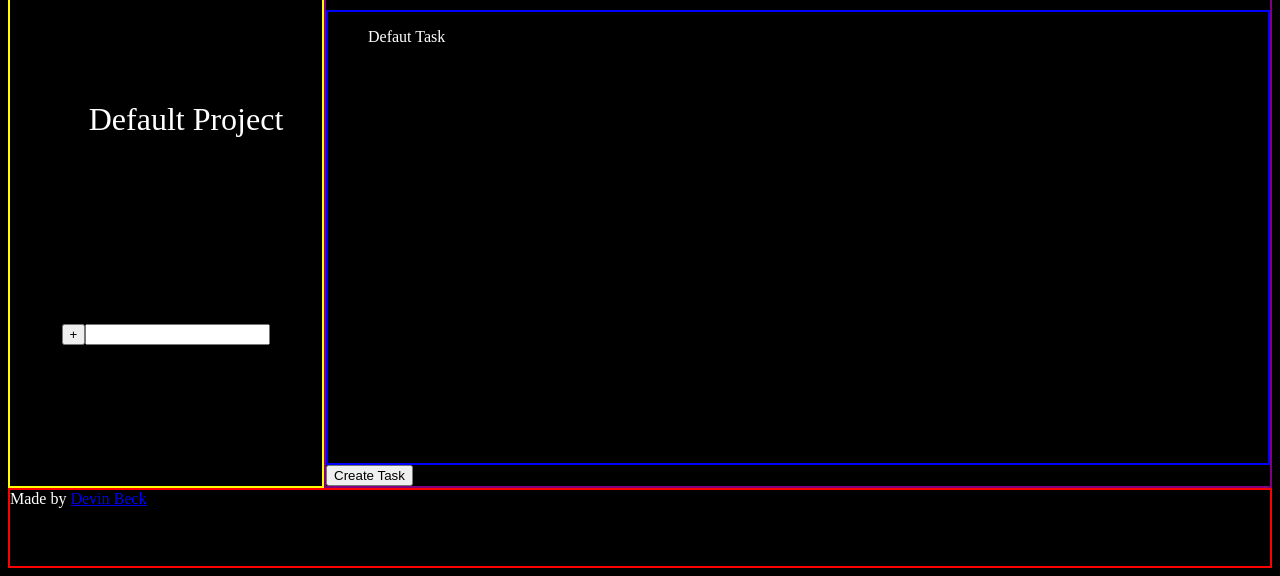
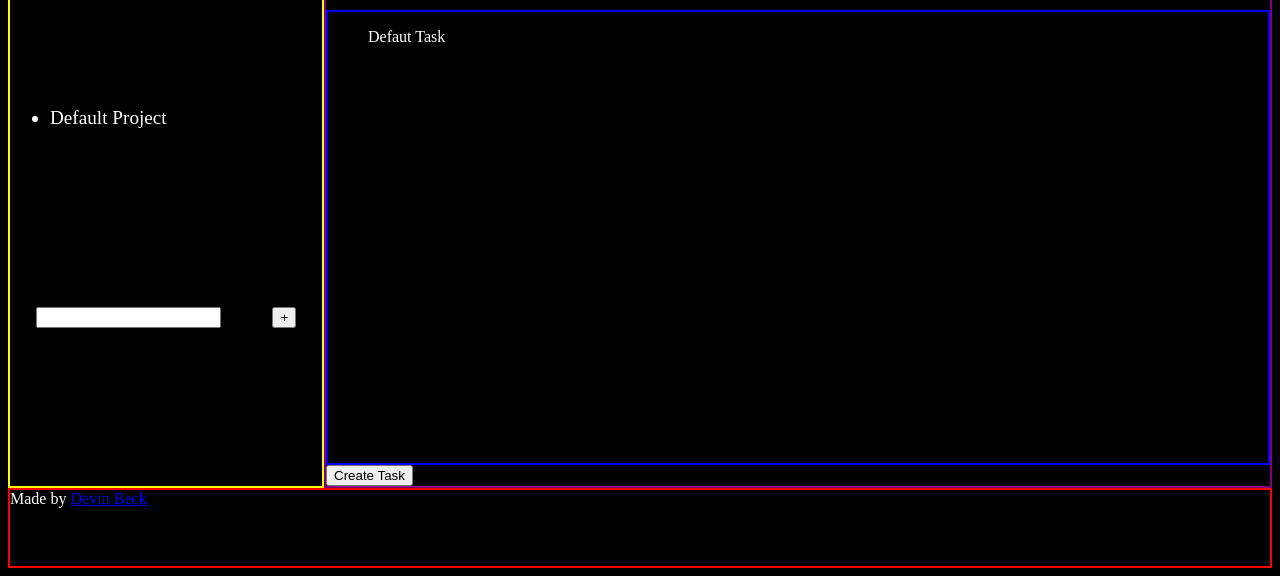
Before and after one commit to devin6beck/todo-list, a website built with webpack: page dist/index.html in a window 1280 px wide. Shown: the part 240-816 px from the top of the page. Built offline with nearby package versions, Linux system fonts and the light colour scheme.

Commit message:
sidebar overflow auto and word-wrap break-word

```diff
--- a/src/initial.js
+++ b/src/initial.js
@@ -68,6 +68,7 @@ function createSidebar() {
   sideList.classList.add('project-list');
   btnNewList.classList.add('btn-new-project');
   inputNewList.classList.add('project-title');
+  divNewList.classList.add('new-project-input-container');
 
   btnNewList.textContent = '+';
 
@@ -75,8 +76,8 @@ function createSidebar() {
   // testX.textContent = "test";
 
   // aside.appendChild(testX);
+  divNewList.appendChild(inputNewList);
   divNewList.appendChild(btnNewList);
-  divNewList.appendChild(inputNewList);
   aside.appendChild(sideList)
   aside.appendChild(divNewList);
 
--- a/src/style.css
+++ b/src/style.css
@@ -48,14 +48,18 @@ body {
   border: 2px solid yellow;
   display: flex;
   flex-direction: column;
-  align-items: center;
+  overflow: auto;
+  word-wrap: break-word;
   justify-content: space-evenly;
-  font-size: 2rem;
-  list-style: none;
+  font-size: 1.2rem;
+}
+
+.new-project-input-container {
+  display: flex;
+  justify-content: space-around;
 }
 
 .project-list {
-  list-style: none;
   cursor: pointer;
 }
 
```
Also changed, not shown: 1 other file.
